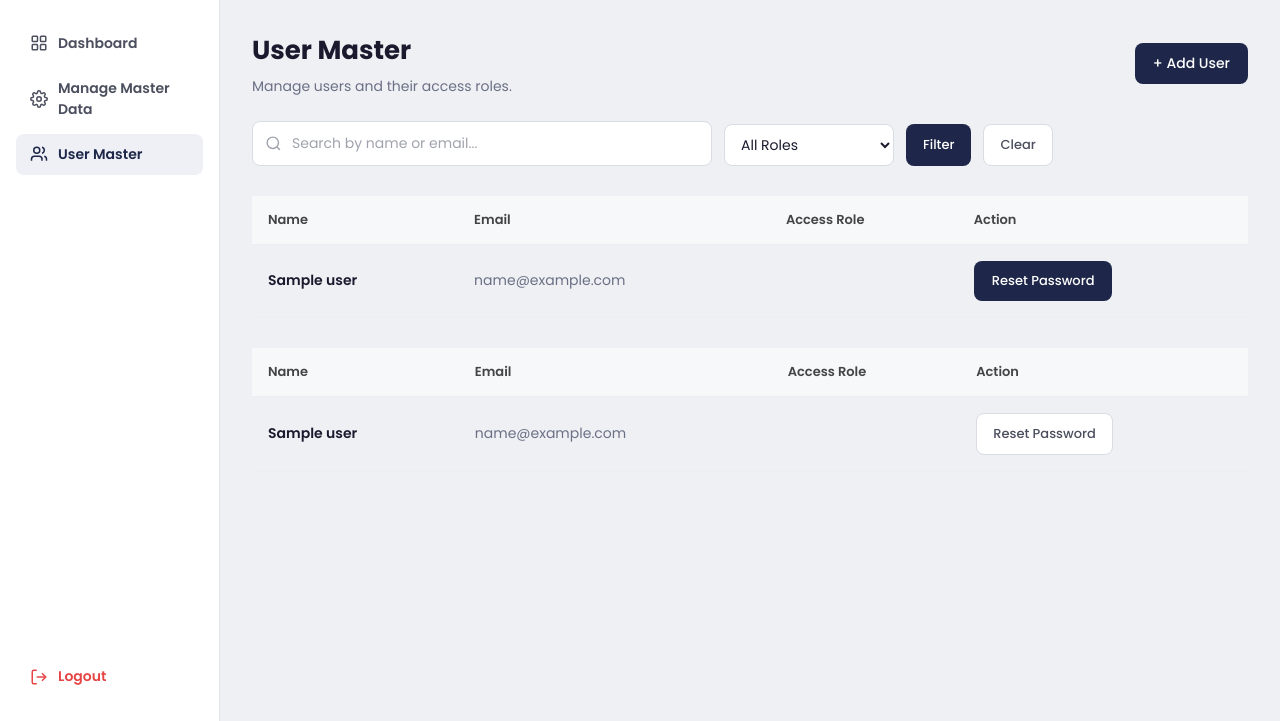
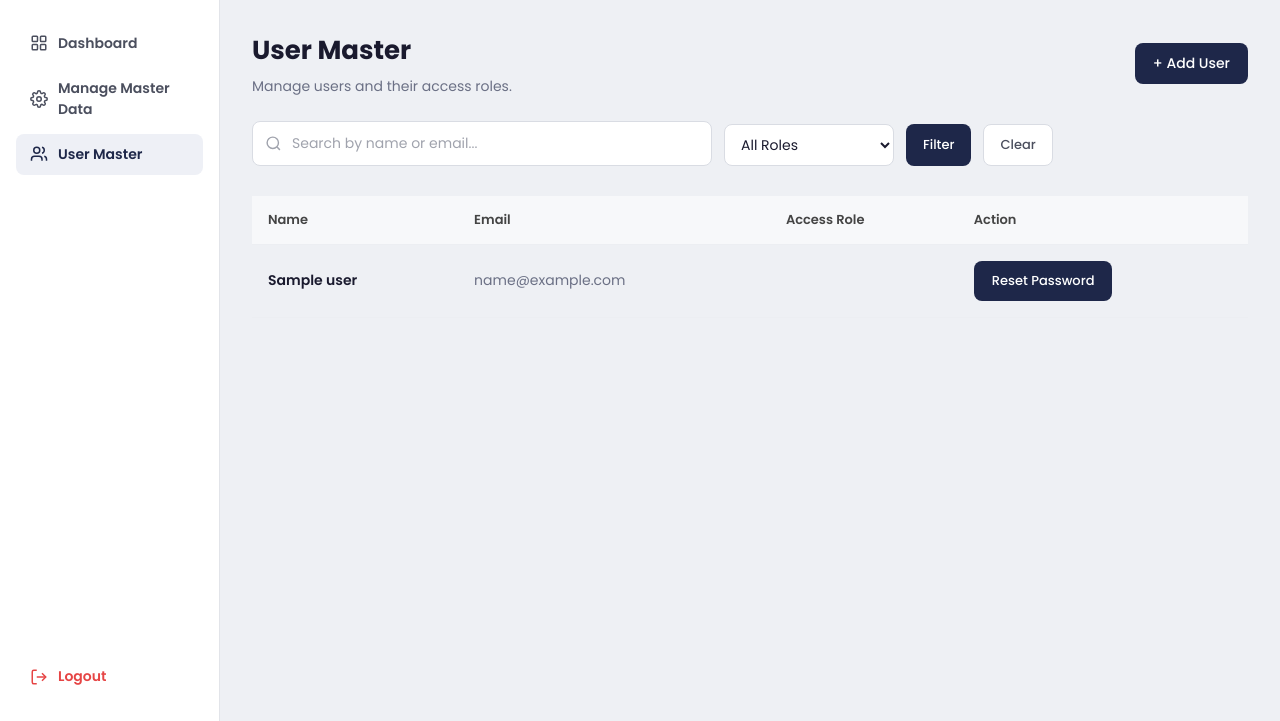
Before and after one commit to harshanrepo/resolvedesk, a FastAPI app: template templates/staff - admin/user_master.html in a window 1280 px wide. Shown: the part 79-800 px from the top of the page. Run offline with FastAPI, Linux system fonts and the light colour scheme; the template is opened without the code that fills it: most values are stand-ins (such as "Sample title", 1, 10 or a date in 2020).

Commit message:
Fix jinja templates.

```diff
--- a/templates/staff - admin/user_master.html
+++ b/templates/staff - admin/user_master.html
@@ -250,120 +250,6 @@ endblock %} {% block css %}
                         </tbody>
                     </table>
                 </div>
-                                <!-- Create User -->
-                <div class="create-user-form" id="createUserForm">
-                    <div class="form-header">
-                        <div>
-                            <h3>Create User</h3>
-                            <p>Create an account and assign its access role.</p>
-                        </div>
-
-                        <button type="button" class="close-btn" id="closeCreateForm">
-                            ×
-                        </button>
-                    </div>
-
-                    <form method="post" action="/user-master/create">
-                        <div class="form-grid">
-                            <div class="form-group">
-                                <label for="name"> Name </label>
-
-                                <input type="text" id="name" name="name" placeholder="Enter name" required />
-                            </div>
-
-                            <div class="form-group">
-                                <label for="email"> Email </label>
-
-                                <input type="email" id="email" name="email" placeholder="Enter email" required />
-                            </div>
-
-                            <div class="form-group">
-                                <label for="password"> Password </label>
-
-                                <input type="password" id="createPassword" name="password" placeholder="Enter password"
-                                    required />
-                            </div>
-
-                            <div class="form-group">
-                                <label for="role_id"> Access Role </label>
-
-                                <select id="role_id" name="role_id" required>
-                                    <option value="" disabled selected>Select role</option>
-
-                                    {% for role in roles %}
-
-                                    <option value="{{ role.id }}">{{ role.value }}</option>
-
-                                    {% endfor %}
-                                </select>
-                            </div>
-                        </div>
-
-                        <div class="form-actions">
-                            <button type="button" class="cancel-btn" id="cancelCreateForm">
-                                Cancel
-                            </button>
-
-                            <button type="submit" class="create-btn">Create User</button>
-                        </div>
-                    </form>
-                </div>
-
-                <!-- Table -->
-                <div class="table-wrapper">
-                    <table class="users-table">
-                        <thead>
-                            <tr>
-                                <th>Name</th>
-                                <th>Email</th>
-                                <th>Access Role</th>
-                                <th>Action</th>
-                            </tr>
-                        </thead>
-
-                        <tbody>
-                            {% for user in users %}
-
-                            <tr class="user-row">
-                                <td>
-                                    <div class="user-name">{{ user.name }}</div>
-                                </td>
-
-                                <td>
-                                    <div class="user-email">{{ user.email }}</div>
-                                </td>
-
-                                <td>
-                                    {% for role in roles %} {% if role.id == user.role_id %}
-
-                                    <span
-                                        class="role-badge {% if role.value == 'Admin' %} role-admin {% elif role.value == 'Support Staff' %} role-staff {% else %} role-user {% endif %}">
-                                        {{ role.value }}
-                                    </span>
-
-                                    {% endif %} {% endfor %}
-                                </td>
-                                <td>
-                                    <button
-                                        type="button"
-                                        class="reset-password-btn cancel-btn"
-                                        data-user-id="{{ user.id }}"
-                                        data-user-name="{{ user.name }}">
-                                        Reset Password
-                                    </button>
-                                </td>
-                            </tr>
-
-                            {% else %}
-
-                            <tr>
-                                <td colspan="4" class="empty-state">No users found.</td>
-                            </tr>
-
-                            {% endfor %}
-                        </tbody>
-                    </table>
-                </div>
                 <!-- reset-password pop-up -->
 
                 <div class="reset-password-modal" id="resetPasswordModal">
```
Also changed, not shown: templates/user_dashboard.html (+5 -28 lines).
